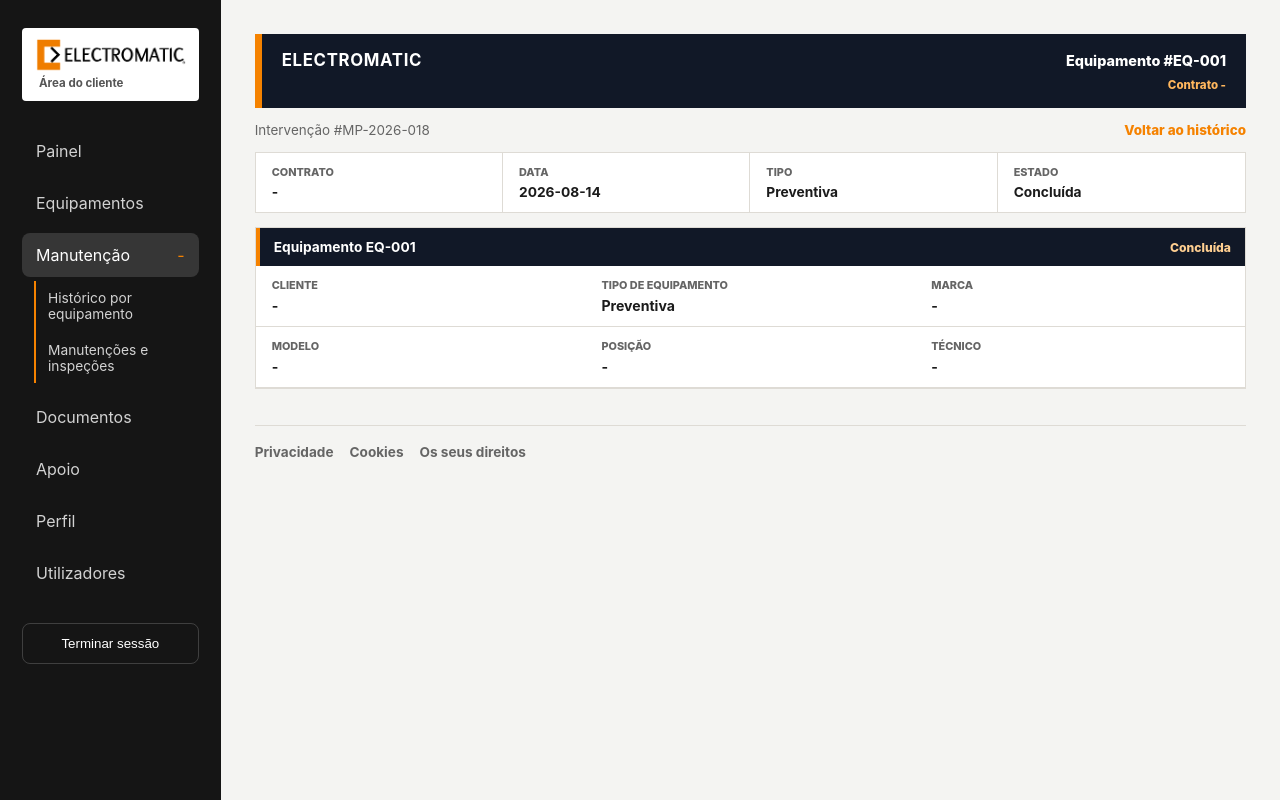
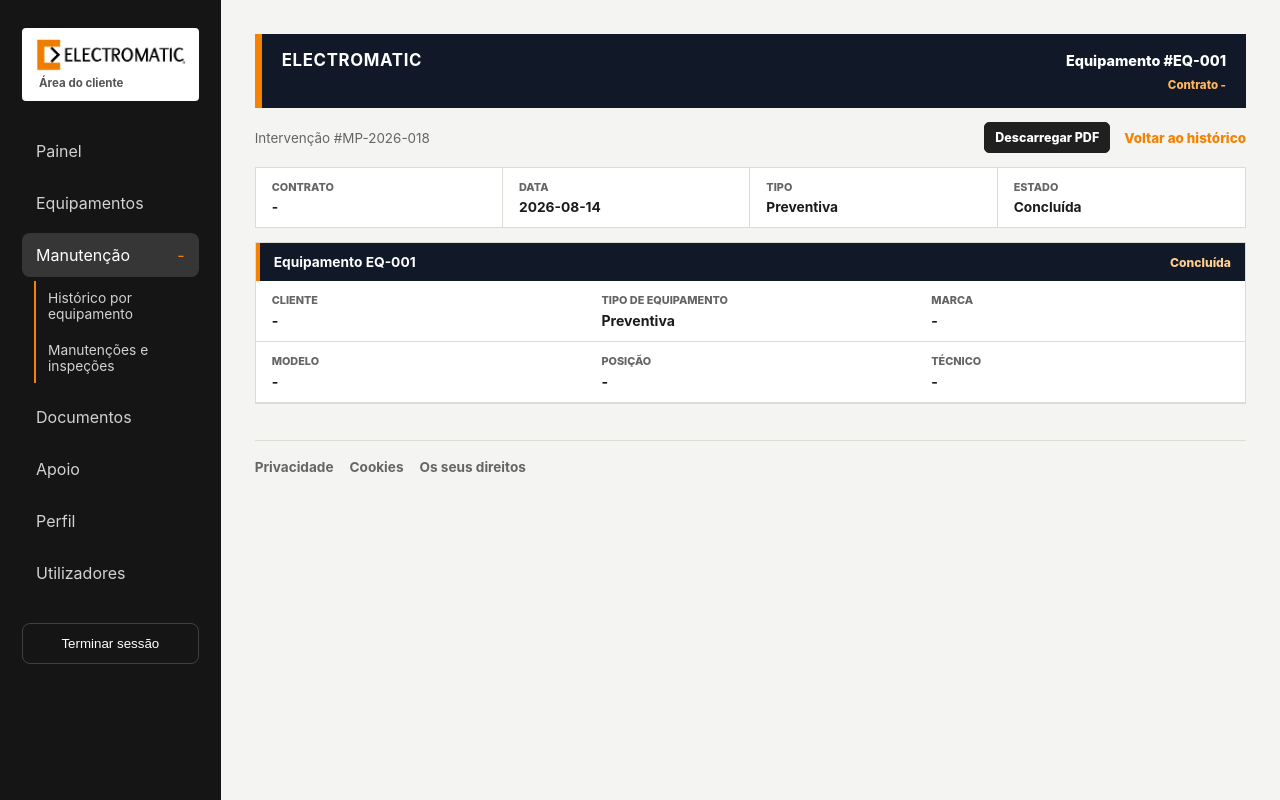
Before and after one commit to temoteotembeelectromatic/areacliente, a Flask app: page /manutencao/MP-2026-018 in a window 1280 px wide. Run offline with Flask 3, Linux system fonts and the light colour scheme; the visitor is signed in with stand-in values (Sample User, id 1); parts of the project's set-up code (start-up, migrations or seed data) failed here and were passed over; some libraries are stand-ins or nearby versions.

Commit message:
Add PDF download to intervention details

```diff
--- a/app.py
+++ b/app.py
@@ -2303,6 +2303,28 @@
     return render_template("maintenance_detail.html", detail=detail)
 
 
+@app.route("/manutencao/<intervention_id>/pdf")
+@login_required
+def manutencao_detalhe_pdf(intervention_id):
+    detail = maintenance_detail(intervention_id)
+    if not detail:
+        abort(404)
+    report_date = str(detail.get("data_checklist") or detail.get("date") or date.today())[:10]
+    equipment_number = str(detail.get("numero_equipamento") or detail.get("equipment") or "")
+    output, _ = build_checklist_pdf(
+        [{"id": intervention_id}],
+        report_date,
+        report_date,
+        equipment_number,
+    )
+    return send_file(
+        output,
+        mimetype="application/pdf",
+        as_attachment=True,
+        download_name=f"intervencao-{intervention_id}.pdf",
+    )
+
+
 @app.route("/checklists")
 @login_required
 def checklists():
--- a/static/styles.css
+++ b/static/styles.css
@@ -1079,6 +1079,27 @@
   font-weight: 800;
 }
 
+.detail-toolbar-actions {
+  display: flex;
+  align-items: center;
+  gap: 14px;
+}
+
+.detail-toolbar .detail-pdf-link {
+  padding: 7px 10px;
+  border: 1px solid #202020;
+  border-radius: 5px;
+  background: #202020;
+  color: #ffffff;
+  font-size: 0.78rem;
+}
+
+.detail-toolbar .detail-pdf-link:hover {
+  border-color: #3a3a3a;
+  background: #3a3a3a;
+  color: #ffffff;
+}
+
 .detail-summary-bar {
   display: grid;
   grid-template-columns: repeat(4, minmax(0, 1fr));
@@ -2507,6 +2528,12 @@
     justify-self: start;
   }
 
+  .detail-toolbar,
+  .detail-toolbar-actions {
+    align-items: flex-start;
+    flex-direction: column;
+  }
+
   .detail-photo-grid {
     grid-template-columns: repeat(2, minmax(0, 1fr));
   }
--- a/templates/maintenance_detail.html
+++ b/templates/maintenance_detail.html
@@ -10,7 +10,10 @@
 
     <div class="detail-toolbar">
       <span>Intervenção #{{ detail.id }}</span>
-      <a href="{{ url_for('manutencao', equipamento=detail.numero_equipamento or detail.equipment) }}">Voltar ao histórico</a>
+      <div class="detail-toolbar-actions">
+        <a class="detail-pdf-link" href="{{ url_for('manutencao_detalhe_pdf', intervention_id=detail.id) }}">Descarregar PDF</a>
+        <a href="{{ url_for('manutencao', equipamento=detail.numero_equipamento or detail.equipment) }}">Voltar ao histórico</a>
+      </div>
     </div>
 
     <section class="detail-summary-bar">
--- a/test_app.py
+++ b/test_app.py
@@ -119,6 +119,11 @@
         self.assertEqual(intervention_detail.status_code, 200)
         self.assertIn("ELECTROMATIC", intervention_detail.get_data(as_text=True))
 
+        intervention_pdf = self.client.get("/manutencao/MC-2026-007/pdf")
+        self.assertEqual(intervention_pdf.status_code, 200)
+        self.assertEqual(intervention_pdf.mimetype, "application/pdf")
+        self.assertTrue(intervention_pdf.data.startswith(b"%PDF"))
+
         equipment_page = self.client.get("/equipamentos?q=EQ-003")
         equipment_html = equipment_page.get_data(as_text=True)
         self.assertEqual(equipment_page.status_code, 200)
```
